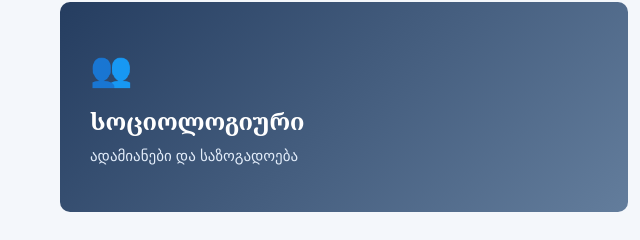
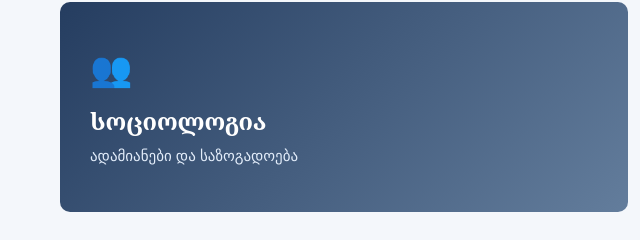
Before and after one commit to barbaremakaridze-svg/geofocus, a plain HTML site: page index.html in a window 1280 px wide. Shown: the part 2159-2399 px from the top of the page, 0-640 px from the left. Drawn offline with Linux system fonts and the light colour scheme; a web font is replaced by a local one.

Commit message:
Update index.html

```diff
--- a/index.html
+++ b/index.html
@@ -216,7 +216,7 @@
 
                     <span class="category-icon">👥</span>
 
-                    <h3>სოციოლოგიური</h3>
+                    <h3>სოციოლოგია</h3>
 
                     <p>ადამიანები და საზოგადოება</p>
 
```
